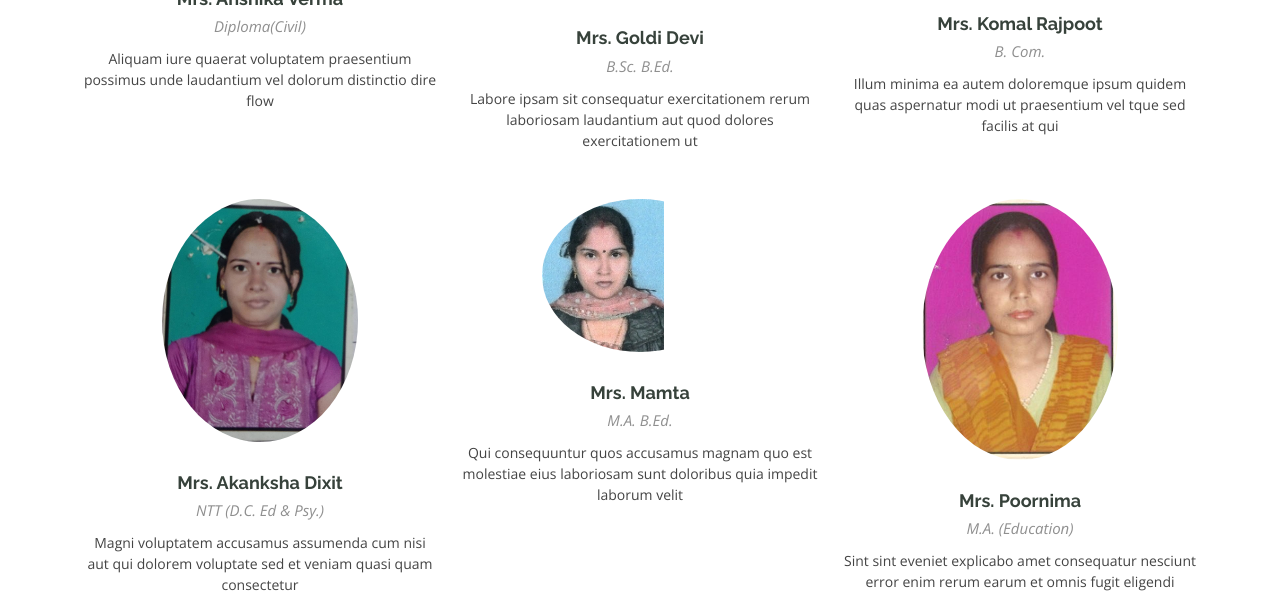
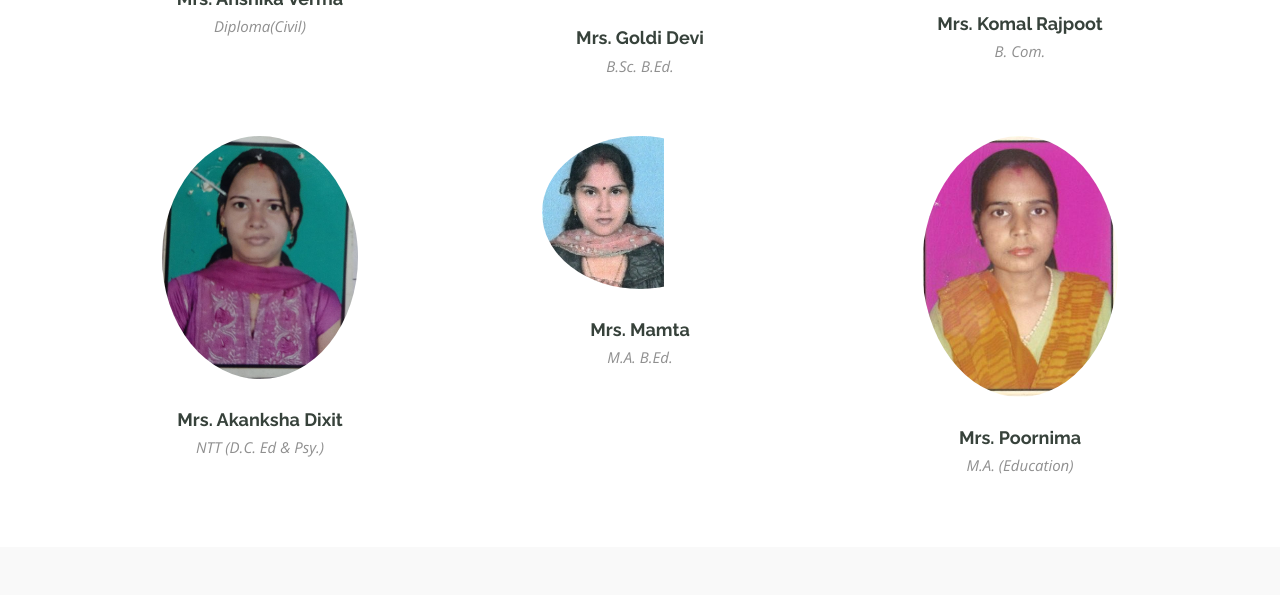
Before and after one commit to someshyadav9404/vmseducation, a plain HTML site: page trainers.html in a window 1280 px wide. Shown: the part 770-1365 px from the top of the page. Drawn offline with nearby package versions, Linux system fonts and the light colour scheme.

Commit message:
som teacher

```diff
--- a/trainers.html
+++ b/trainers.html
@@ -132,8 +132,8 @@
             <div class="member-info text-center">
               <h4>Mrs. Anshika Verma</h4>
               <span>Diploma(Civil)</span>
-              <p>Aliquam iure quaerat voluptatem praesentium possimus unde laudantium vel dolorum distinctio dire flow
-              </p>
+              <!-- <p>Aliquam iure quaerat voluptatem praesentium possimus unde laudantium vel dolorum distinctio dire flow -->
+              <!-- </p> -->
             </div>
           </div><!-- End Team Member -->
 
@@ -150,8 +150,8 @@
             <div class="member-info text-center">
               <h4>Mrs. Goldi Devi</h4>
               <span>B.Sc.   B.Ed.</span>
-              <p>Labore ipsam sit consequatur exercitationem rerum laboriosam laudantium aut quod dolores exercitationem
-                ut</p>
+              <!-- <p>Labore ipsam sit consequatur exercitationem rerum laboriosam laudantium aut quod dolores exercitationem
+                ut</p> -->
             </div>
           </div><!-- End Team Member -->
 
@@ -168,8 +168,8 @@
             <div class="member-info text-center">
               <h4>Mrs. Komal Rajpoot</h4>
               <span>B. Com.</span>
-              <p>Illum minima ea autem doloremque ipsum quidem quas aspernatur modi ut praesentium vel tque sed facilis
-                at qui</p>
+              <!-- <p>Illum minima ea autem doloremque ipsum quidem quas aspernatur modi ut praesentium vel tque sed facilis
+                at qui</p> -->
             </div>
           </div><!-- End Team Member -->
 
@@ -186,8 +186,8 @@
             <div class="member-info text-center">
               <h4>Mrs. Akanksha Dixit</h4>
               <span>NTT (D.C. Ed & Psy.)</span>
-              <p>Magni voluptatem accusamus assumenda cum nisi aut qui dolorem voluptate sed et veniam quasi quam
-                consectetur</p>
+              <!-- <p>Magni voluptatem accusamus assumenda cum nisi aut qui dolorem voluptate sed et veniam quasi quam
+                consectetur</p> -->
             </div>
           </div><!-- End Team Member -->
 
@@ -204,8 +204,8 @@
             <div class="member-info text-center">
               <h4>Mrs. Mamta </h4>
               <span>M.A.  B.Ed. <br></span>
-              <p>Qui consequuntur quos accusamus magnam quo est molestiae eius laboriosam sunt doloribus quia impedit
-                laborum velit</p>
+              <!-- <p>Qui consequuntur quos accusamus magnam quo est molestiae eius laboriosam sunt doloribus quia impedit
+                laborum velit</p> -->
             </div>
           </div><!-- End Team Member -->
 
@@ -222,8 +222,8 @@
             <div class="member-info text-center">
               <h4>Mrs. Poornima</h4>
               <span>M.A. (Education)</span>
-              <p>Sint sint eveniet explicabo amet consequatur nesciunt error enim rerum earum et omnis fugit eligendi
-                cupiditate vel</p>
+              <!-- <p>Sint sint eveniet explicabo amet consequatur nesciunt error enim rerum earum et omnis fugit eligendi
+                cupiditate vel</p> -->
             </div>
           </div><!-- End Team Member -->
 
```
